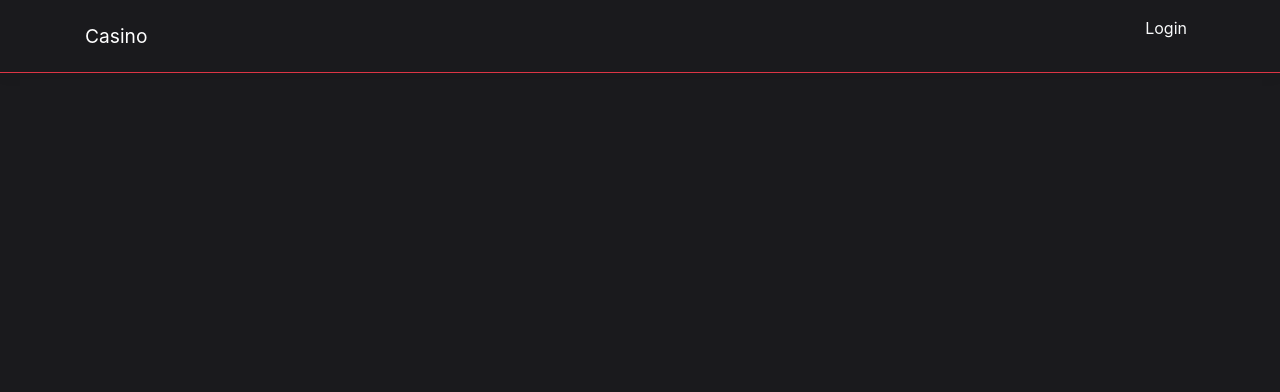
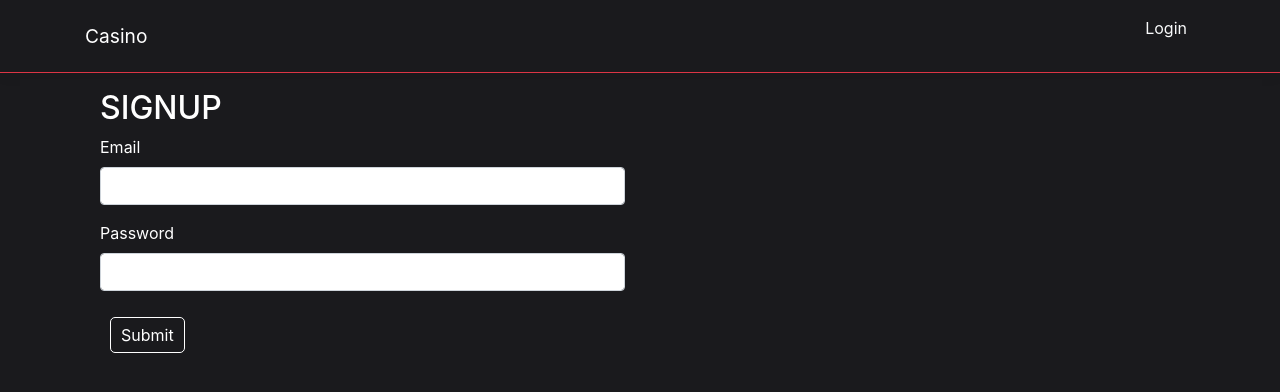
Before and after one commit to JAVABAUM/Test-IPA, a React (Create React App) app in the folder Test-IPA/ClientApp/: page /signup in a window 1280 px wide. Shown: the top 392 px of the page. Built offline with nearby package versions, Linux system fonts and the light colour scheme; no server answers.

Commit message:
added signup

```diff
--- a/Test-IPA/ClientApp/src/App.js
+++ b/Test-IPA/ClientApp/src/App.js
@@ -6,6 +6,7 @@ import { PrivateRoute } from '../src/PrivateRoute';
 
 import './custom.css'
 import { Slotmachine } from './components/Slotmachine';
+import Signup from './components/Signup';
 import Login from './components/Login';
 import Profile from './components/Profile';
 
@@ -18,6 +19,7 @@ export default class App extends Component {
             <Route exact path='/' component={Home} />
             <Route exact path='/slotmachine' component={Slotmachine} />
             <Route exact path='/login' component={Login} />
+            <Route exact path='/signup' component={Signup} />
             <Route exact path='/profile' component={Profile} />
       </Layout>
     );
--- a/Test-IPA/ClientApp/src/components/Login.jsx
+++ b/Test-IPA/ClientApp/src/components/Login.jsx
@@ -2,6 +2,7 @@ import { getAuth, signInWithEmailAndPassword, createUserWithEmailAndPassword } f
 import '../Auth';
 import { BrowserRouter as Redirect } from "react-router-dom";
 import React, { Component } from 'react';
+import '../custom.css'
 
 
 function Login() {
@@ -29,7 +30,7 @@ function Login() {
                 </label>
                                 <input type="password" className="form-control" id="login-password" />
                             </div>
-                            <button type="submit" className="login-button" >
+                            <button type="submit" className="button" >
                                 Submit
               </button>
                         </form>
@@ -41,49 +42,6 @@ function Login() {
             </div>
 
         </>
-    );
-}
-
-function Signup() {
-    return (
-        <div className="col-6">
-            <h2>SIGNUP</h2>
-            <form id="signupForm" onSubmit={(e) => signup(e)}>
-                <div className="mb-3">
-                    <label htmlFor="signup-mail" className="form-label">
-                        Email
-                </label>
-                    <input
-                        type="email"
-                        className="form-control"
-                        id="signup-mail"
-                        aria-describedby="emailHelp"
-                    />
-                </div>
-                <div className="mb-3">
-                    <label htmlFor="signup-password" className="form-label">
-                        Password
-                </label>
-                    <input
-                        type="password"
-                        className="form-control"
-                        id="signup-password"
-                    />
-                </div>
-                <div className="mb-3">
-                    <label htmlFor="signup-name" className="form-label">
-                        Name
-                </label>
-                    <input type="text" className="form-control" id="signup-name" />
-                </div>
-                <button type="submit" className="login-button">
-                    Submit
-              </button>
-
-            </form>
-            <label id="errorSignUp">
-            </label>
-        </div>
     );
 }
 
@@ -101,20 +59,6 @@ function login(e) {
         console.log(auth.currentUser);
     }).catch((err) => {
         console.log(err);
-        document.getElementById('error').innerHTML = 'Your Email or Password is incorrect';
+        document.getElementById('errorLogIn').innerHTML = 'Your Email or Password is incorrect';
     })
 }
-
-function signup(e) {
-    e.preventDefault();
-    const auth = getAuth();
-    var mail = document.getElementById("signup-mail").value;
-    var password = document.getElementById("signup-password").value;
-
-    createUserWithEmailAndPassword(auth, mail, password).then((cred) => {
-        window.location.replace("shop");
-    }).catch((err) => {
-        console.log(err);
-        document.getElementById('errorSignUp').innerHTML = 'Please fill in all the fields';
-    })
-}
--- /dev/null
+++ b/Test-IPA/ClientApp/src/components/Signup.jsx
@@ -0,0 +1,70 @@
+import { getAuth,  createUserWithEmailAndPassword } from 'firebase/auth';
+import '../Auth';
+import React, { Component } from 'react';
+import { getFirestore, collection, addDoc, setDoc, doc } from "firebase/firestore";
+
+import '../custom.css'
+
+function Signup() {
+    return (
+        <div className="col-6">
+            <h2>SIGNUP</h2>
+            <form id="signupForm" onSubmit={(e) => signup(e)}>
+                <div className="mb-3">
+                    <label htmlFor="signup-mail" className="form-label">
+                        Email
+                </label>
+                    <input
+                        type="email"
+                        className="form-control"
+                        id="signup-mail"
+                        aria-describedby="emailHelp"
+                    />
+                </div>
+                <div className="mb-3">
+                    <label htmlFor="signup-password" className="form-label">
+                        Password
+                </label>
+                    <input
+                        type="password"
+                        className="form-control"
+                        id="signup-password"
+                    />
+                </div>
+                <button type="submit" className="button">
+                    Submit
+              </button>
+
+            </form>
+            <label id="errorSignUp">
+            </label>
+        </div>
+    );
+}
+
+export default Signup;
+
+function signup(e) {
+    e.preventDefault();
+    const auth = getAuth();
+    var mail = document.getElementById("signup-mail").value;
+    var password = document.getElementById("signup-password").value;
+
+    createUserWithEmailAndPassword(auth, mail, password).then((cred) => {
+        const db = getFirestore();
+
+        setDoc(doc(db, "users", cred.user.uid), {
+            coins: 50,
+            coinsLost: 0,
+            coinsWon: 0,
+            gamesLost: 0,
+            gamesWon: 0,
+            mail: mail
+        });
+
+        window.location.replace("/");
+    }).catch((err) => {
+        console.log(err);
+        document.getElementById('errorSignUp').innerHTML = 'Please fill in all the fields';
+    })
+}
```
